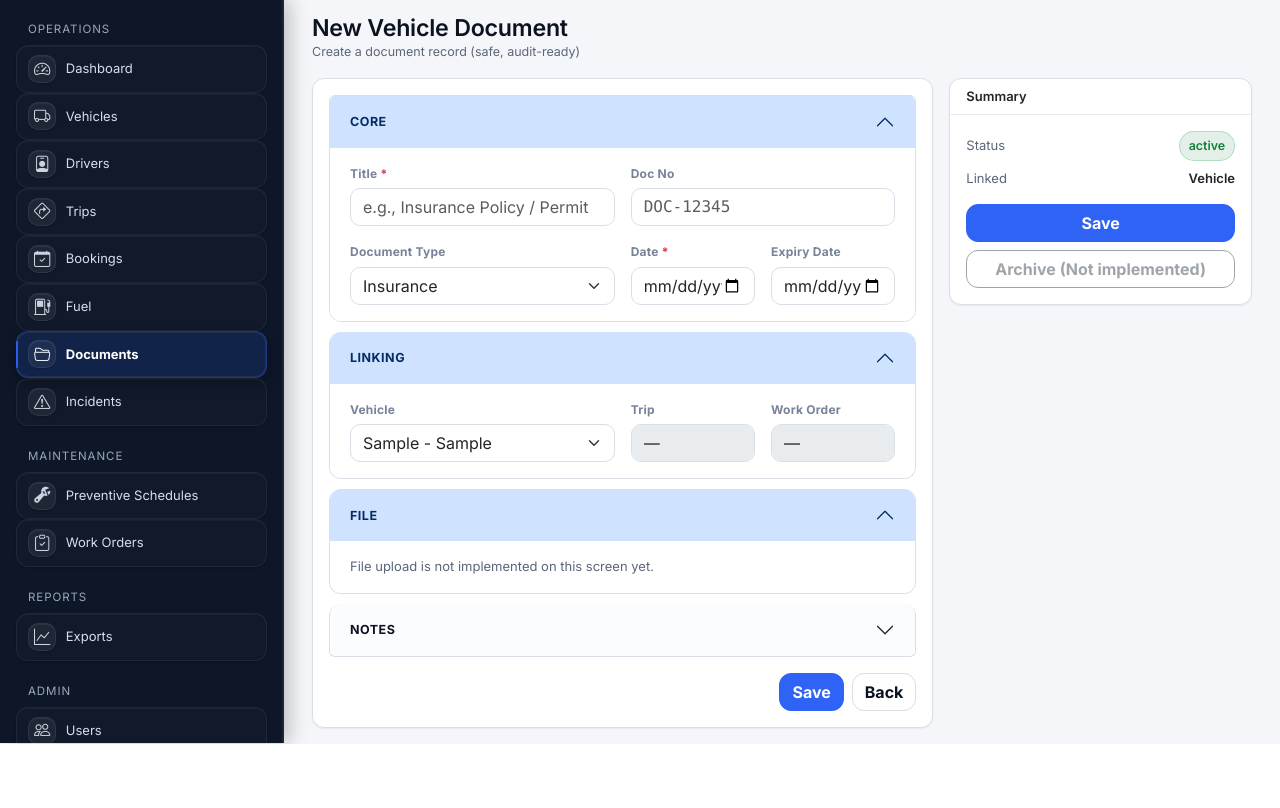
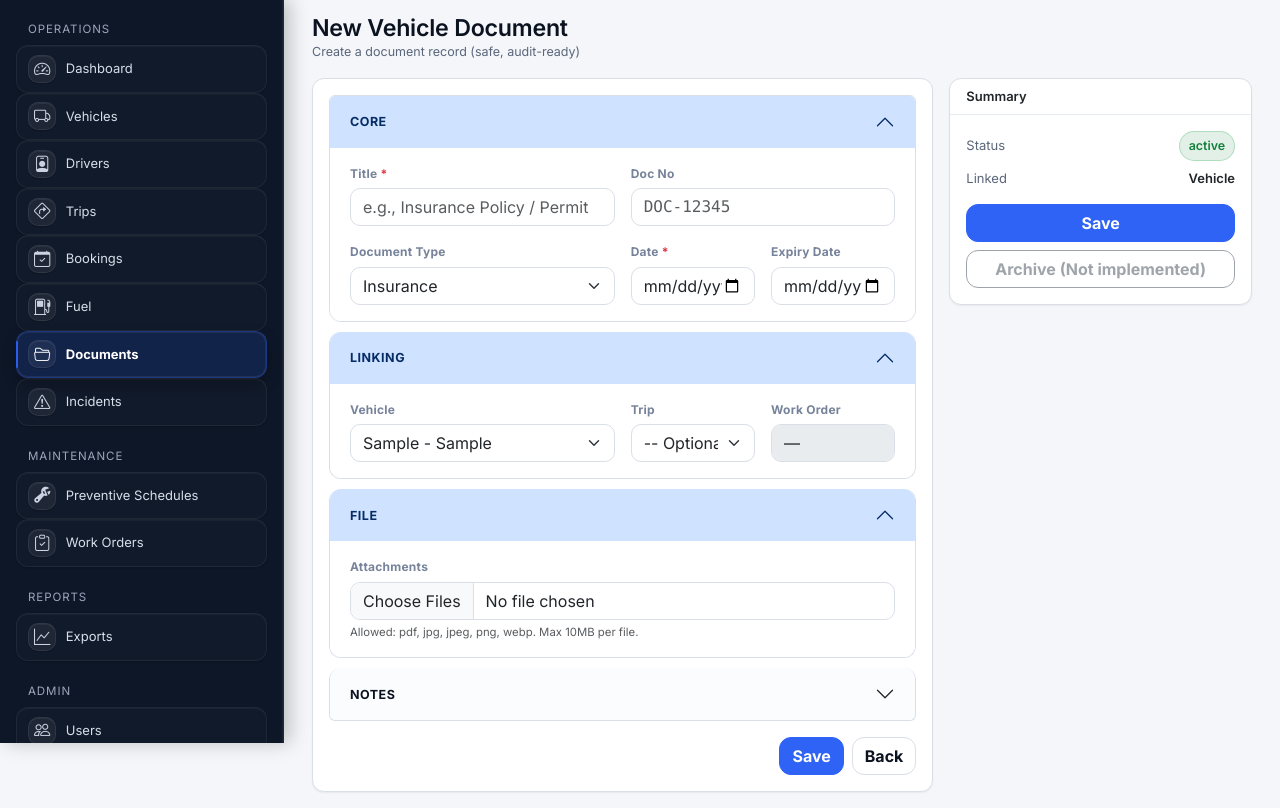
Before and after one commit to Bilalkhawaja001/fleet-management, a Flask app: page /documents/new in a window 1280 px wide. Shown: the part 57-865 px from the top of the page. Before the commit the page ends 801 px from the top, so only its background shows below. Run offline with Flask 3, Linux system fonts and the light colour scheme; a user stored in the database is signed in; tables that the repository leaves empty hold one stand-in row (values such as "Sample post"); some libraries are stand-ins or nearby versions.

Commit message:
Add multi-file document uploads and harden trip save flow

```diff
--- a/app/blueprints/documents/forms.py
+++ b/app/blueprints/documents/forms.py
@@ -1,12 +1,14 @@
 from flask_wtf import FlaskForm
-from wtforms import SelectField, StringField, DateField, SubmitField
+from flask_wtf.file import FileAllowed
+from wtforms import SelectField, StringField, DateField, SubmitField, MultipleFileField
 from wtforms.validators import DataRequired, Optional
 
-from ...models import VehicleDocType
+from ...models import Trip, VehicleDocType
 
 
 class VehicleDocumentForm(FlaskForm):
     vehicle_id = SelectField("Vehicle", coerce=int, validators=[DataRequired()])
+    trip_id = SelectField("Trip", coerce=int, validators=[Optional()])
     doc_type = SelectField(
         "Document Type",
         choices=[(d.value, d.name.title()) for d in VehicleDocType],
@@ -16,4 +18,8 @@ class VehicleDocumentForm(FlaskForm):
     doc_number = StringField("Doc Number", validators=[Optional()])
     issue_date = DateField("Issue Date", validators=[Optional()], format="%Y-%m-%d")
     expiry_date = DateField("Expiry Date", validators=[DataRequired()], format="%Y-%m-%d")
+    attachments = MultipleFileField(
+        "Attachments",
+        validators=[FileAllowed(["pdf", "jpg", "jpeg", "png", "webp"], "Only pdf/jpg/jpeg/png/webp allowed")],
+    )
     submit = SubmitField("Save")
--- a/app/blueprints/documents/routes.py
+++ b/app/blueprints/documents/routes.py
@@ -1,10 +1,13 @@
 from datetime import date, timedelta
+from pathlib import Path
+from uuid import uuid4
 
-from flask import Blueprint, render_template, redirect, url_for, flash, request
+from flask import Blueprint, current_app, render_template, redirect, url_for, flash, request
 from flask_login import login_required
+from werkzeug.utils import secure_filename
 
 from ...extensions import db
-from ...models import Vehicle, VehicleDocument, VehicleDocStatus, VehicleDocType, Role
+from ...models import DocumentAttachment, Vehicle, VehicleDocument, VehicleDocStatus, VehicleDocType, Role, Trip
 from ...rbac import role_required
 from .forms import VehicleDocumentForm
 
@@ -13,6 +16,8 @@ bp = Blueprint("documents", __name__, url_prefix="/documents")
 
 def _vehicle_choices(form: VehicleDocumentForm):
     form.vehicle_id.choices = [(v.id, f"{v.plate_no} - {v.make_model}") for v in Vehicle.query.order_by(Vehicle.plate_no).all()]
+    form.trip_id.choices = [(0, "-- Optional --")]
+    form.trip_id.choices += [(t.id, f"TRP-{t.id:05d} {t.origin or ''} -> {t.destination_city or t.destination or ''}") for t in Trip.query.order_by(Trip.id.desc()).limit(300).all()]
 
 
 @bp.get("/")
@@ -68,6 +73,59 @@ def doc_list():
     )
 
 
+def _is_allowed_file(filename: str) -> bool:
+    ext = (filename.rsplit(".", 1)[-1].lower() if "." in filename else "")
+    allowed = set(current_app.config.get("DOCUMENT_ALLOWED_EXTENSIONS", {"pdf", "jpg", "jpeg", "png", "webp"}))
+    return ext in allowed
+
+
+def _store_attachments(files, trip_id: int | None, vehicle_document_id: int):
+    max_size_mb = int(current_app.config.get("DOCUMENT_MAX_FILE_SIZE_MB", 10))
+    max_size_bytes = max_size_mb * 1024 * 1024
+    base_rel = current_app.config.get("DOCUMENT_UPLOAD_BASE", "uploads/trips").strip("/\\")
+
+    trip_folder = str(trip_id or "unlinked")
+    upload_dir = Path(current_app.root_path).parent / base_rel / trip_folder
+    upload_dir.mkdir(parents=True, exist_ok=True)
+
+    saved = []
+    for f in files:
+        if not f or not getattr(f, "filename", None):
+            continue
+
+        original_name = f.filename
+        safe_name = secure_filename(original_name)
+        if not safe_name:
+            raise ValueError("Invalid file name")
+        if not _is_allowed_file(safe_name):
+            raise ValueError(f"Unsupported file type for '{original_name}'")
+
+        f.stream.seek(0, 2)
+        size_bytes = f.stream.tell()
+        f.stream.seek(0)
+
+        if size_bytes > max_size_bytes:
+            raise ValueError(f"'{original_name}' exceeds {max_size_mb}MB limit")
+
+        stored_name = f"{uuid4().hex}_{safe_name}"
+        file_path = upload_dir / stored_name
+        f.save(file_path)
+
+        rel_path = str((Path(base_rel) / trip_folder / stored_name).as_posix())
+        saved.append(
+            DocumentAttachment(
+                vehicle_document_id=vehicle_document_id,
+                original_filename=original_name,
+                stored_filename=stored_name,
+                storage_path=rel_path,
+                mime_type=getattr(f, "mimetype", None),
+                size_bytes=size_bytes,
+            )
+        )
+
+    return saved
+
+
 @bp.route("/new", methods=["GET", "POST"])
 @login_required
 @role_required(Role.SUPER_ADMIN, Role.ADMIN, Role.ENTRY_OPERATOR)
@@ -76,25 +134,41 @@ def doc_create():
     _vehicle_choices(form)
 
     if form.validate_on_submit():
-        # Enforce: only one ACTIVE per (vehicle_id, doc_type)
-        VehicleDocument.query.filter_by(
-            vehicle_id=form.vehicle_id.data,
-            doc_type=VehicleDocType(form.doc_type.data),
-            status=VehicleDocStatus.ACTIVE,
-        ).update({"status": VehicleDocStatus.ARCHIVED})
+        try:
+            # Enforce: only one ACTIVE per (vehicle_id, doc_type)
+            VehicleDocument.query.filter_by(
+                vehicle_id=form.vehicle_id.data,
+                doc_type=VehicleDocType(form.doc_type.data),
+                status=VehicleDocStatus.ACTIVE,
+            ).update({"status": VehicleDocStatus.ARCHIVED})
 
-        doc = VehicleDocument(
-            vehicle_id=form.vehicle_id.data,
-            doc_type=VehicleDocType(form.doc_type.data),
-            doc_name=(form.doc_name.data or "").strip() or None,
-            doc_number=(form.doc_number.data or "").strip() or None,
-            issue_date=form.issue_date.data,
-            expiry_date=form.expiry_date.data,
-            status=VehicleDocStatus.ACTIVE,
-        )
-        db.session.add(doc)
-        db.session.commit()
-        flash("Document saved", "success")
-        return redirect(url_for("documents.doc_list"))
+            doc = VehicleDocument(
+                vehicle_id=form.vehicle_id.data,
+                trip_id=(form.trip_id.data or 0) or None,
+                doc_type=VehicleDocType(form.doc_type.data),
+                doc_name=(form.doc_name.data or "").strip() or None,
+                doc_number=(form.doc_number.data or "").strip() or None,
+                issue_date=form.issue_date.data,
+                expiry_date=form.expiry_date.data,
+                status=VehicleDocStatus.ACTIVE,
+            )
+            db.session.add(doc)
+            db.session.flush()
+
+            upload_files = request.files.getlist("attachments")
+            attachments = _store_attachments(upload_files, doc.trip_id, doc.id)
+            for a in attachments:
+                db.session.add(a)
+
+            if attachments:
+                doc.attachment_path = attachments[0].storage_path
+
+            db.session.commit()
+            flash(f"Document saved with {len(attachments)} attachment(s)", "success")
+            return redirect(url_for("documents.doc_list"))
+        except Exception as exc:
+            db.session.rollback()
+            current_app.logger.exception("Document save failed")
+            flash(f"Document save failed: {exc}", "danger")
 
     return render_template("documents/doc_form.html", form=form, title="New Vehicle Document")
--- a/app/blueprints/trips/forms.py
+++ b/app/blueprints/trips/forms.py
@@ -8,6 +8,7 @@ from ...models import TripStatus, UsageType
 
 
 CITIES = [
+    ("Nooriabad", "Nooriabad"),
     ("Karachi", "Karachi"),
     ("Lahore", "Lahore"),
     ("Islamabad", "Islamabad"),
@@ -46,7 +47,7 @@ class TripForm(FlaskForm):
     employee_name = StringField("Employee Name", validators=[Optional(), Length(max=120)])
 
     origin = StringField("Origin", validators=[DataRequired(), Length(min=2, max=120)], default="Nooriabad")
-    destination_city = SelectField("Destination City", choices=CITIES, validators=[DataRequired()])
+    destination_city = SelectField("Destination City", choices=CITIES, validators=[DataRequired()], default="Nooriabad")
     destination = StringField("Destination", validators=[DataRequired(), Length(min=2, max=160)])
 
     time_out = DateTimeLocalField("Planned Time Out", validators=[DataRequired()], format="%Y-%m-%dT%H:%M")
--- a/app/config.py
+++ b/app/config.py
@@ -36,3 +36,8 @@ class Config:
     RATELIMIT_DEFAULT = "200 per day;50 per hour"
     RATELIMIT_STORAGE_URI = os.getenv("RATELIMIT_STORAGE_URI", "memory://")
     RATELIMIT_HEADERS_ENABLED = True
+
+    # Document uploads
+    DOCUMENT_ALLOWED_EXTENSIONS = {"pdf", "jpg", "jpeg", "png", "webp"}
+    DOCUMENT_MAX_FILE_SIZE_MB = int(os.getenv("DOCUMENT_MAX_FILE_SIZE_MB", "10"))
+    DOCUMENT_UPLOAD_BASE = os.getenv("DOCUMENT_UPLOAD_BASE", "uploads/trips")
--- a/app/models/__init__.py
+++ b/app/models/__init__.py
@@ -7,6 +7,7 @@ from .trip_item import TripItem, ItemOwnership, ItemUom, ItemReturnType
 from .fuel_log import FuelLog
 from .fuel_entry import FuelEntry, FuelEntryStatus, FuelPurpose, FuelType
 from .vehicle_document import VehicleDocument, VehicleDocType, VehicleDocStatus
+from .document_attachment import DocumentAttachment
 from .vehicle_booking import VehicleBooking, BookingStatus
 from .notification import Notification, NotificationType, NotificationSeverity
 from .maintenance_plan2 import MaintenancePlan, ScheduleMode
@@ -38,6 +39,7 @@ __all__ = [
     "VehicleDocument",
     "VehicleDocType",
     "VehicleDocStatus",
+    "DocumentAttachment",
     "VehicleBooking",
     "BookingStatus",
     "Notification",
--- a/app/models/vehicle_document.py
+++ b/app/models/vehicle_document.py
@@ -32,6 +32,7 @@ class VehicleDocument(db.Model):
 
     status = db.Column(db.Enum(VehicleDocStatus), nullable=False, default=VehicleDocStatus.ACTIVE, index=True)
     attachment_path = db.Column(db.String(255), nullable=True)
+    trip_id = db.Column(db.Integer, db.ForeignKey("trips.id"), nullable=True, index=True)
 
     created_at = db.Column(db.DateTime, nullable=False, default=datetime.utcnow)
 
@@ -40,6 +41,7 @@ class VehicleDocument(db.Model):
     )
 
     vehicle = db.relationship("Vehicle", backref=db.backref("documents", lazy=True))
+    trip = db.relationship("Trip", backref=db.backref("documents", lazy=True))
 
     def __repr__(self) -> str:
         return f"<VehicleDocument {self.vehicle_id} {self.doc_type} {self.status}>"
--- a/app/templates/documents/doc_form.html
+++ b/app/templates/documents/doc_form.html
@@ -6,7 +6,7 @@
 
 <div class="row g-3">
   <div class="col-12 col-xl-8">
-    <form method="post" class="card fm-card" id="docForm">
+    <form method="post" enctype="multipart/form-data" class="card fm-card" id="docForm">
       <div class="card-body">
         {{ form.hidden_tag() }}
 
@@ -58,8 +58,8 @@
                     {{ form.vehicle_id(class_='form-select') }}
                   </div>
                   <div class="col-md-3">
-                    <label class="form-label">Trip</label>
-                    <input class="form-control" value="—" disabled>
+                    {{ form.trip_id.label(class_='form-label') }}
+                    {{ form.trip_id(class_='form-select') }}
                   </div>
                   <div class="col-md-3">
                     <label class="form-label">Work Order</label>
@@ -77,7 +77,13 @@
             </h2>
             <div id="cFile" class="accordion-collapse collapse show" aria-labelledby="hFile" data-bs-parent="#docAcc">
               <div class="accordion-body">
-                <div class="fm-muted">File upload is not implemented on this screen yet.</div>
+                <div class="row g-3">
+                  <div class="col-12">
+                    {{ form.attachments.label(class_='form-label') }}
+                    {{ form.attachments(class_='form-control', multiple=True, accept='.pdf,.jpg,.jpeg,.png,.webp') }}
+                    <div class="form-text">Allowed: pdf, jpg, jpeg, png, webp. Max 10MB per file.</div>
+                  </div>
+                </div>
               </div>
             </div>
           </div>
```
Also changed, not shown: app/blueprints/trips/routes.py (+51 -46 lines), app/models/document_attachment.py (added, +26 -0 lines), migrations/versions/b1a5f990ad11_documents_multi_file_trip_link.py (added, +50 -0 lines).
